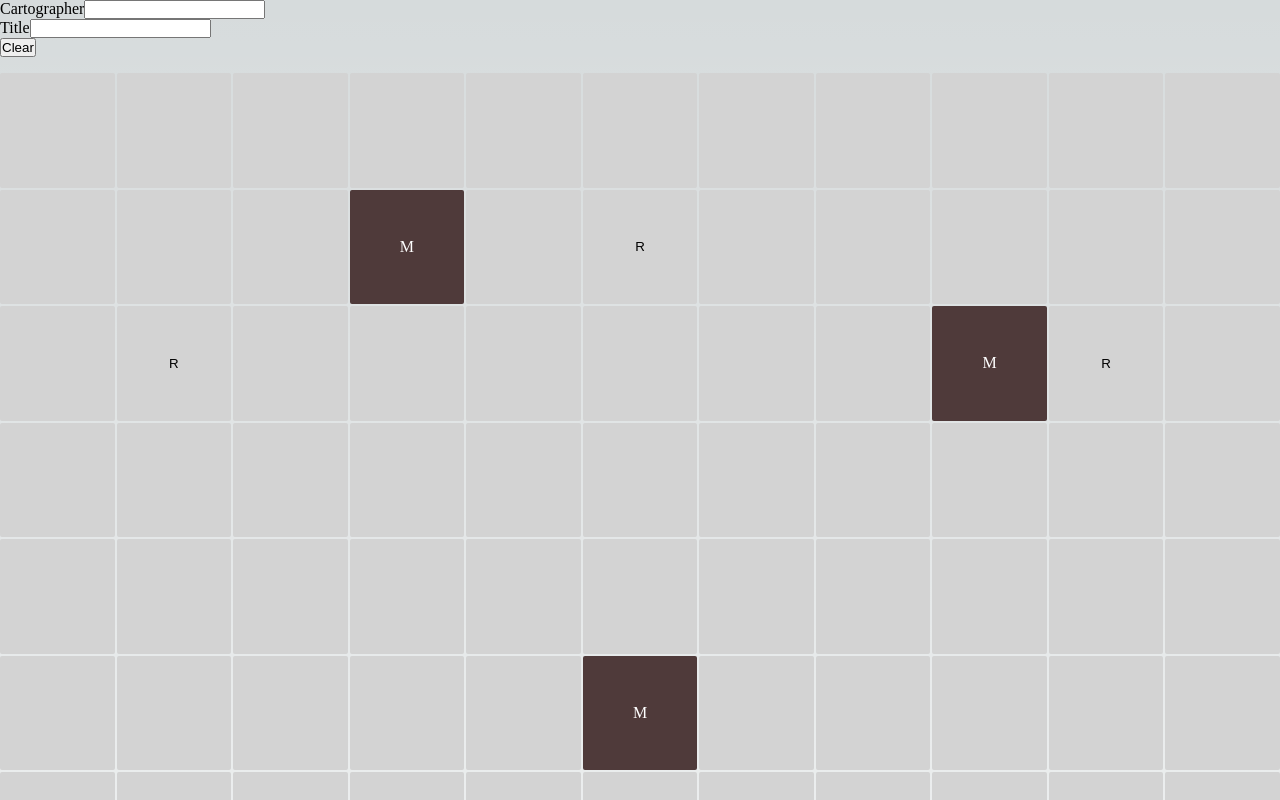
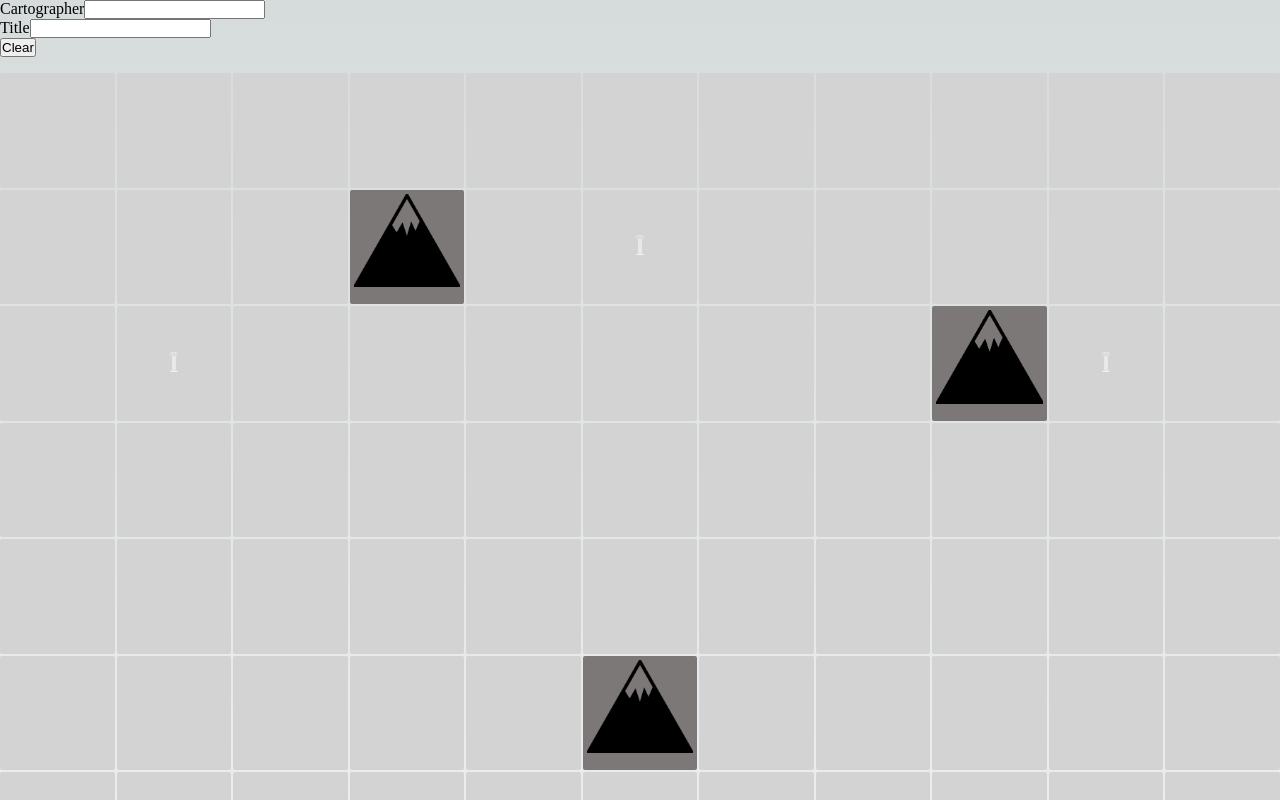
Before and after one commit to maxschmeling/cartographers-game, a Next.js app: page /game in a window 1280 px wide. Shown: the top 800 px of the page. Built offline with nearby package versions, Linux system fonts and the light colour scheme.

Commit message:
Add mountain and ruin images

```diff
--- a/app/game/page.module.css
+++ b/app/game/page.module.css
@@ -38,13 +38,22 @@
 }
 
 .tile.mountain {
-	background: rgb(79, 58, 58);
+	background: rgb(125, 120, 120);
 	color: white;
 	display: flex;
 	align-items: center;
 	justify-content: center;
 	font-weight: lighter;
 	border: 1px solid var(--mountain-border);
+	padding: 4px;
+}
+
+.tile.mountain > .inner {
+	width: 100%;
+	height: 100%;
+	background-image: url( /mountain.png );
+	background-repeat: no-repeat;
+  background-size: contain;
 }
 
 .coins {
--- a/app/game/tiles/MountainTile.tsx
+++ b/app/game/tiles/MountainTile.tsx
@@ -2,6 +2,6 @@ import styles from '../page.module.css'
 
 export default function MountainTile() {
 	return (
-		<div className={ [ styles.tile, styles.mountain ].join(' ') }>M</div>
+		<div className={ [ styles.tile, styles.mountain ].join(' ') }><div className={ styles.inner }></div></div>
 	)
 }
--- a/app/game/tiles/RuinTile.tsx
+++ b/app/game/tiles/RuinTile.tsx
@@ -14,7 +14,7 @@ export default function RuinTile( { type, row, column, onClick }: Props ) {
 			className={ [ styles.tile, styles.ruin, type && styles[ type ] ].join(' ') }
 			onClick={ () => onClick( row, column ) }
 		>
-			R
+			<img src="/ruins.svg" alt="ruins" width="20px" height="20px" />
 		</button>
 	)
 }
```
Also changed, not shown: public/mountain.png (added), public/ruins.svg (added).
